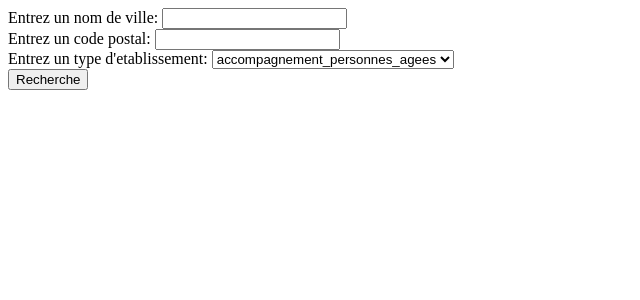
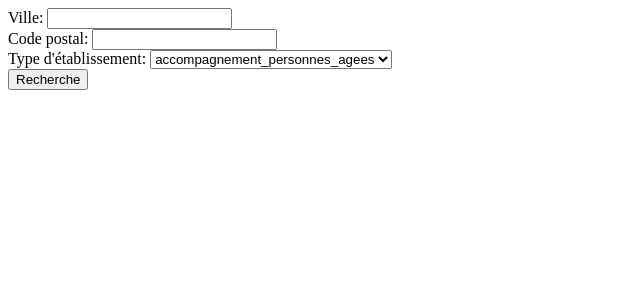
Before and after one commit to lzawadka/TP_PHP, a Symfony app: template templates/base.html.twig in a window 1280 px wide. Shown: the top 300 px of the page, without its empty margins (0-640 px from the left). Run offline with Twig, Linux system fonts and the light colour scheme; the template is opened without the code that fills it, so the values that code supplies are empty; some libraries are stand-ins or nearby versions.

Commit message:
fix  some error

```diff
--- a/templates/base.html.twig
+++ b/templates/base.html.twig
@@ -3,24 +3,24 @@
 	<head>
 		<meta charset="UTF-8">
 		<title>
-			{% block title %}Welcome!
+			{% block title %}Recherche d'établissements
 			{% endblock %}
 		</title>
 	</head>
 	<body>
 		<form action="/" method="get">
 			<div>
-				<label for="city">Entrez un nom de ville:
+				<label for="city">Ville:
 				</label>
 				<input type="text" name="city" id="city" value="{{ ville }}">
 			</div>
 			<div>
-				<label for="postal_code">Entrez un code postal:
+				<label for="postal_code">Code postal:
 				</label>
 				<input type="text" name="postal_code" id="postal_code" value="{{ codePostal }}">
 			</div>
 			<div>
-				<label for="type">Entrez un type d'etablissement:
+				<label for="type">Type d'établissement:
 				</label>
 				<select name="type">
 					<option value="accompagnement_personnes_agees">accompagnement_personnes_agees</option>
@@ -180,7 +180,7 @@
 					{{ city['codesPostaux'][0] }}</li>
 				<p>Population:
 					{{ city['population'] }}</p>
-				<p>Etablissement:</p>
+				<p>Établissement:</p>
 				{% for etablissement in city['etablissement']['features'] %}
 					{% if etablissement != [] %}
 						<ul>
@@ -206,7 +206,7 @@
 							{% endif %}
 						</ul>
 					{% else %}
-						<p>Aucun etablissement trouvé.</p>
+						<p>Aucun établissements n'a été trouvé.</p>
 					{%  endif %}
 				{% endfor %}
 			</ul>
```
